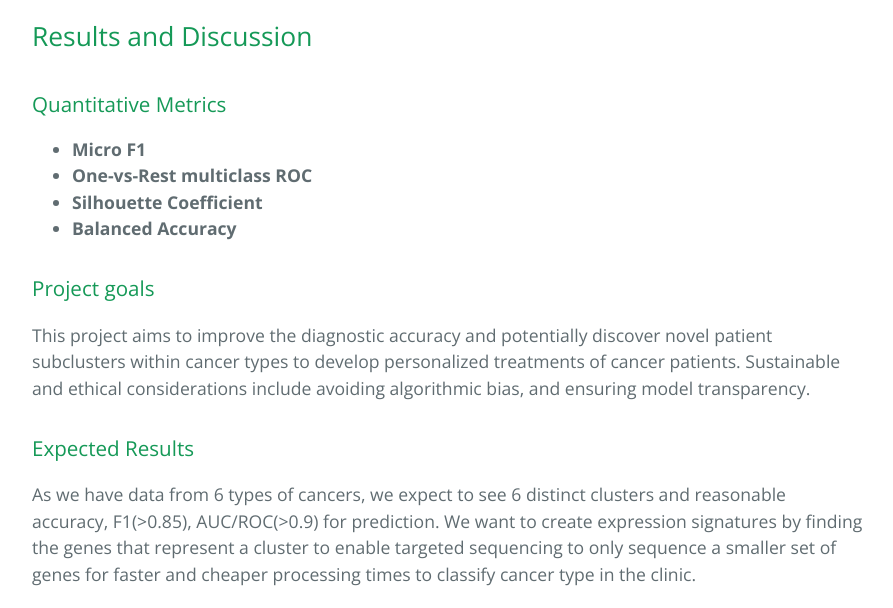
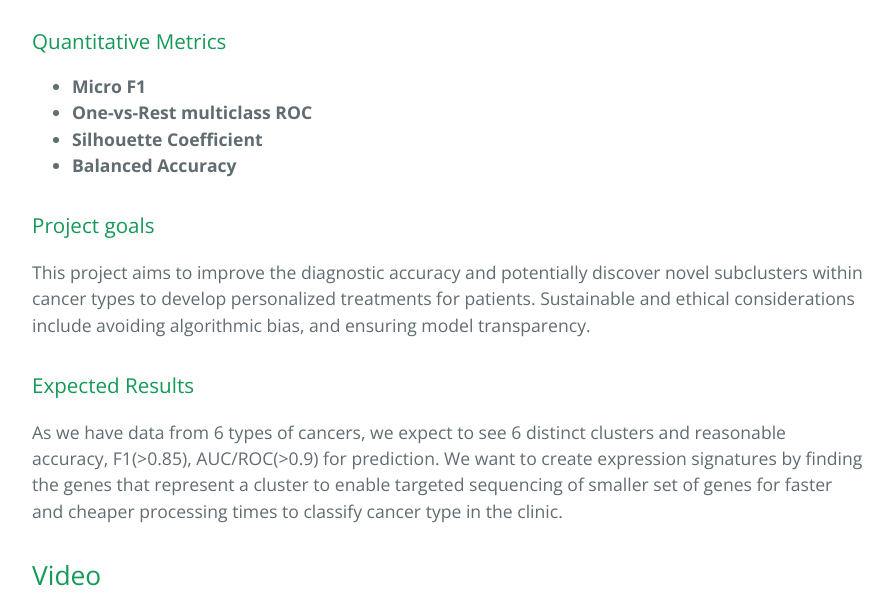
Before and after one commit to AnaghaMKrishna/CS-7641-Project, a Jekyll site: the page built from proposal.md, in a window 1280 px wide and 900 px high, scrolled down 2392 px, cut to the strip 0-608 px from the top of the window. Shown: the whole strip, without its empty margins (192-1085 px from the left). Built offline with Jekyll 4.4.1, drawn with Linux system fonts in a browser that asks for light colours; our own code applies the rules of GitHub Pages for plain Markdown files; some of the changed text lies outside the part shown.

Commit message:
updated proposal

```diff
--- a/proposal.md
+++ b/proposal.md
@@ -32,7 +30,7 @@
 ### Data Preprocessing methods
 * **Merging datasets**: Combine datasets based on common features, removing columns with no matching genes.
 * **PCA**: Reduces dimensionality in RNA expression data, preventing overfitting and redundancy.
-* **Normalization**: Ensures all RNA expression types are on the same scale.
+* **Normalization**: Ensures all gene counts are on the same scale.
 * **Data Imputation**: Fills in missing values to maintain dataset robustness.
 
 
@@ -40,7 +38,7 @@
 * **Supervised**:
   * **Random Forest**: Excels with high-dimensional data, identifies key genes via Gini and Permutation Importance, and reduces dimensionality by selecting relevant biomarkers, improving model performance.
 * **Unsupervised**:
-  * **GMM clustering**: Calculates responsibility matrix to give a probability of how much a particular gene expression matches up to all the  various cancer subtypes (which could each be their own gaussian clusters).
+  * **GMM clustering**: Calculates responsibility matrix to give a probability of how much a particular gene expression matches up to all the various cancer subtypes (which could each be their own gaussian clusters).
   * **Hierarchical clustering**: A good hard clustering technique because cancer subtypes can be categorized both generally and specifically.
 Categorization can be easily visualized using dendrograms, which allow us to see similarities in gene expression at various spectrums.
 * **Deep Learning**:
@@ -57,10 +55,10 @@
 
 
 ### Project goals
-This project aims to improve the diagnostic accuracy and potentially discover novel patient subclusters within cancer types to develop personalized treatments of cancer patients. Sustainable and ethical considerations include avoiding algorithmic bias, and ensuring model transparency.
+This project aims to improve the diagnostic accuracy and potentially discover novel subclusters within cancer types to develop personalized treatments for patients. Sustainable and ethical considerations include avoiding algorithmic bias, and ensuring model transparency.
 
 ### Expected Results
-As we have data from 6 types of cancers, we expect to see 6 distinct clusters and reasonable accuracy, F1(>0.85), AUC/ROC(>0.9) for prediction. We want to create expression signatures by finding the genes that represent a cluster to enable targeted sequencing to only sequence a smaller set of genes for faster and cheaper processing times to classify cancer type in the clinic.
+As we have data from 6 types of cancers, we expect to see 6 distinct clusters and reasonable accuracy, F1(>0.85), AUC/ROC(>0.9) for prediction. We want to create expression signatures by finding the genes that represent a cluster to enable targeted sequencing of smaller set of genes for faster and cheaper processing times to classify cancer type in the clinic.
 
 ## Video
 {% include youtube.html id="AfDw644U36A" %}
```
Also changed, not shown: other parts of proposal.md (+1 -3 lines).
